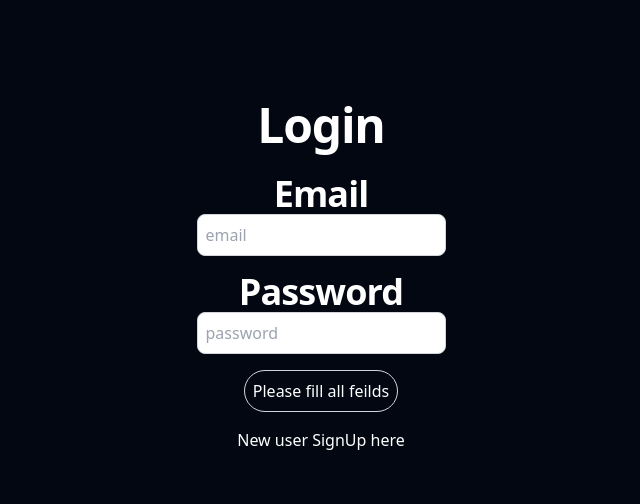
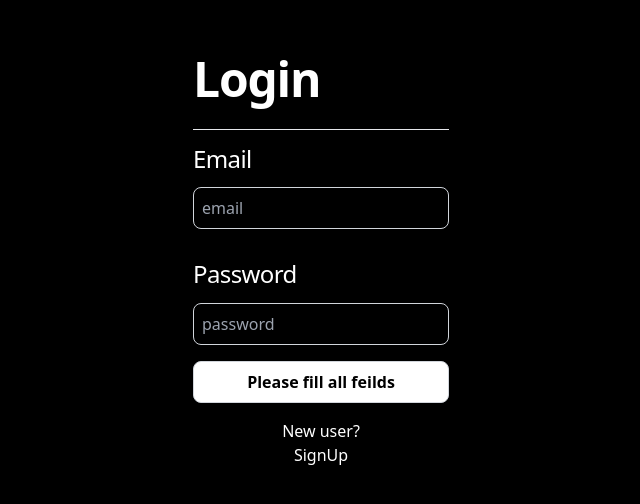
Before and after one commit to nameerakhter/nextjs_auth, a Next.js app: page /login in a window 1280 px wide. Shown: the part 124-628 px from the top of the page, without its empty margins (319-959 px from the left). Built offline with nearby package versions, Linux system fonts and the light colour scheme.

Commit message:
improving UI of login form

```diff
--- a/src/app/layout.tsx
+++ b/src/app/layout.tsx
@@ -15,7 +15,7 @@ export default function RootLayout({
 }) {
   return (
     <html lang="en">
-      <body className="bg-gray-950">{children}
+      <body className="bg-black">{children}
       <Toaster position="top-center" reverseOrder={false} />
       </body>
 
--- a/src/app/login/page.tsx
+++ b/src/app/login/page.tsx
@@ -39,19 +39,19 @@ const LoginPage = () => {
     setbuttonDisabled(true);}
   }, [user]);
   return (
-    <div className="flex flex-col items-center justify-center py-2 min-h-screen">
-      <h1 className="text-4xl font-extrabold tracking-tight lg:text-5xl mb-6 text-white ">
-        {loading ? `Welcome back User` : "Login"}
+    <div className="flex flex-col justify-center py-[4vw] mr-[40vw] ml-[40vw] mt-[10vw] mb-[20vw] rounded bg-black drop-shadow-2xl ">
+      <h1 className="text-4xl font-semibold tracking-tight lg:text-5xl mb-[2vw] text-white">
+        {loading ? `Checking credentials` : "Login"}
       </h1>
       <hr />
       <label
-        className="text-white font-extrabold tracking-tight text-4xl"
-        htmlFor="email"
+        className="text-white font-normal text-2xl tracking-tight text-normal py-[1vw] p"
+        htmlFor=" email"
       >
         Email
       </label>
       <input
-        className="p-2 border border-gray-300 rounded-lg mb-4 focus:outline-none focus:border-gray-600 text-black"
+        className="p-2 border bg-black border-gray-300 rounded-lg mb-4 focus:outline-none focus:border-gray-600 text-white py-2"
         type="text"
         id="email"
         value={user.email}
@@ -59,13 +59,13 @@ const LoginPage = () => {
         placeholder="email"
       />
       <label
-        className="text-white font-extrabold tracking-tight text-4xl"
+        className="text-white font-light tracking-tight text-2xl py-[1vw]"
         htmlFor="password"
       >
         Password
       </label>
       <input
-        className="p-2 border border-gray-300 rounded-lg mb-4 focus:outline-none focus:border-gray-600 text-black"
+        className="p-2 border border-gray-300 rounded-lg mb-4 focus:outline-none focus:border-gray-600 text-white py-2 bg-black"
         type="password"
         id="password"
         value={user.password}
@@ -73,10 +73,14 @@ const LoginPage = () => {
         placeholder="password"
       />
 
-      <button onClick={onLogin} className="p-2 border border-gray-300 rounded-full mb-4 focus:outline-none focus:border-gray-600 text-white">
+      <button onClick={onLogin} className="p-2 border bg-white border-gray-300 rounded-lg mb-4 focus:outline-none focus:border-gray-600 text-black font-semibold">
         {buttonDisabled ? "Please fill all feilds": "Login"}
       </button>
-      <Link className="text-white" href="/sign-up">New user SignUp here</Link>
+      <div className="flex flex-col items-center">
+      <p className="text-white">New user?</p>
+      <Link className="text-white " href="/sign-up">SignUp</Link>
+      </div>
+
     </div>
   );
 };
```
